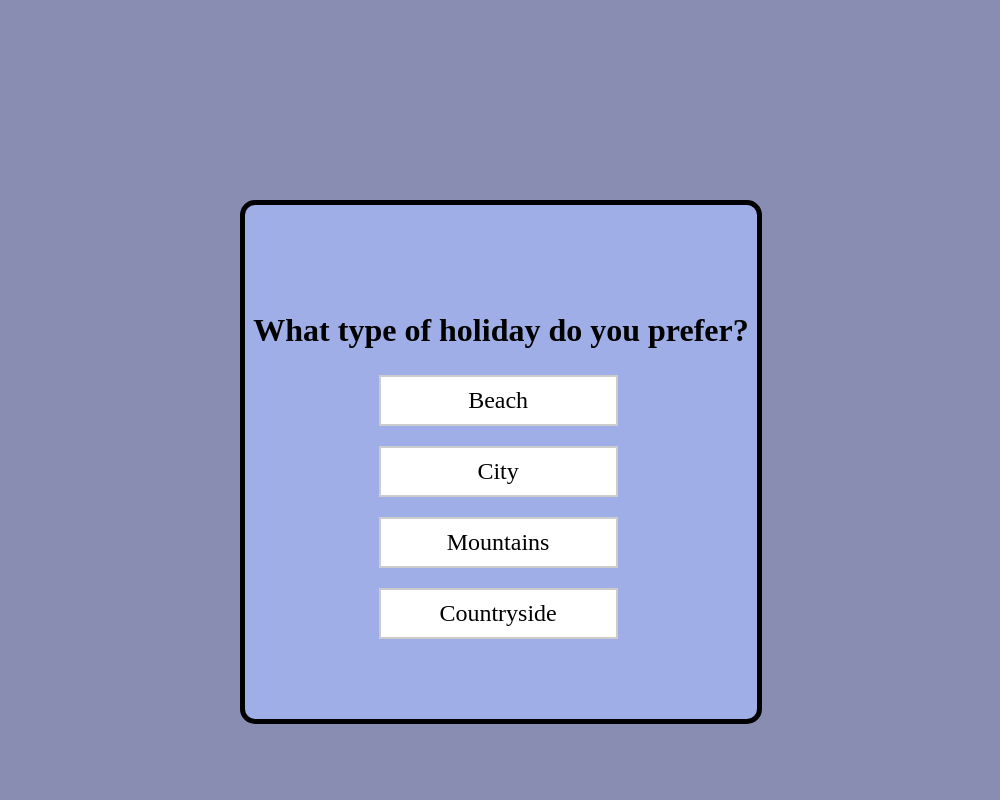
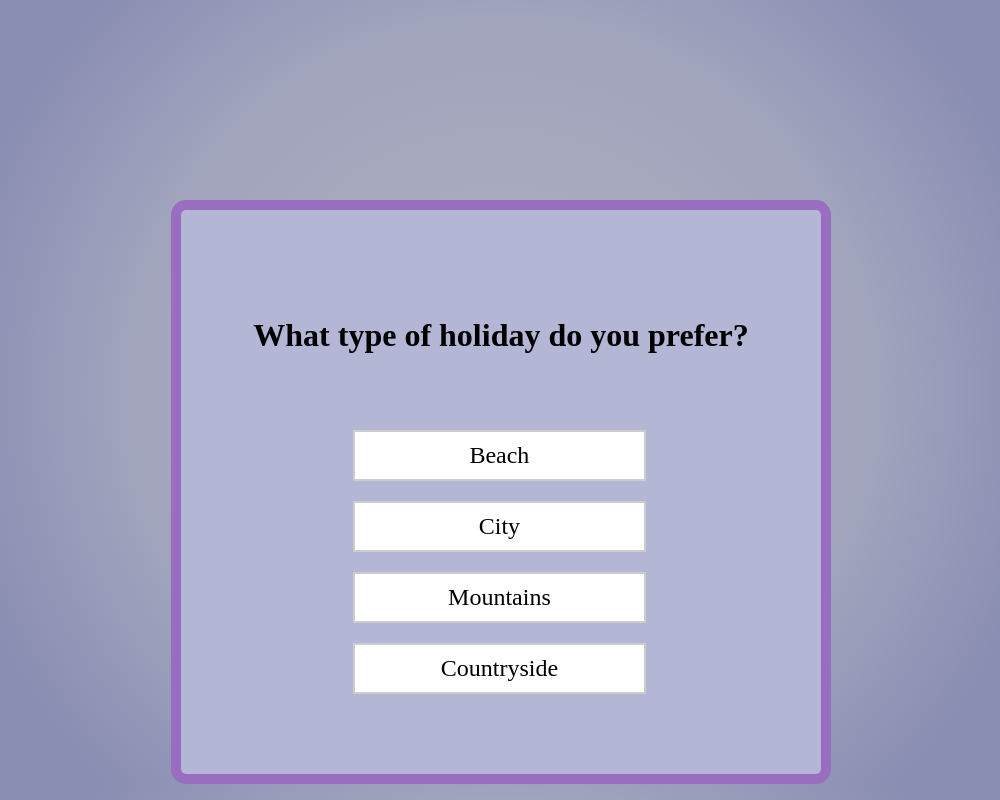
Before and after one commit to latifahassan/thePerfectTrip, a React (Vite) app in the folder ThePerfectTrip/: page /questionnaire in a window 1280 px wide. Shown: the whole page, without its empty margins (139-1139 px from the left). Built offline with nearby package versions, Linux system fonts and the light colour scheme.

Commit message:
worked on the questionnaire css

```diff
--- a/ThePerfectTrip/src/components/Questionnaire.css
+++ b/ThePerfectTrip/src/components/Questionnaire.css
@@ -1,6 +1,3 @@
 body {
-    background-image: radial-gradient(circle, #898db2, #898db2, #898db2, #898db2, #898db2);
+    background-image: radial-gradient(circle, #d0d2e4, #a8aabe, #a1a4bd, #898db2, #898db2);
 }
-.card {
-    background-image: radial-gradient(circle, #99aad9, rgb(132, 145, 189), #5d6cb6, #717acc, #272966);
-}
--- a/ThePerfectTrip/src/components/Questionnaire.jsx
+++ b/ThePerfectTrip/src/components/Questionnaire.jsx
@@ -83,18 +83,26 @@
    // ...
    return (
     <div className='card' style={{
-    width: '40%', // Adjust the width to your preference
-    height: '100%', // Set the height to 50% of the viewport height
-    border: '5px solid #000',
+      width: '50%', // Adjust the width to your preference
+      height: '50%', // Set the height to 50% of the viewport height
+      border: '10px solid #996dc0',
       borderRadius: '15px',
       margin: 'auto',
       marginTop: '200px',
-    background: '#9faee6',
+      background:'#b3b6d4',
       paddingBottom: '80px',
-    paddingTop: '80px',
-  }}>
+      paddingTop: '30px',
+      transition: 'transform 0.2s ease-in-out',
+    }}
+    onMouseEnter={(e) => {
+      e.currentTarget.style.transform = 'scale(1.05)'; // Scale up on hover
+    }}
+    onMouseLeave={(e) => {
+      e.currentTarget.style.transform = 'scale(1)'; // Return to normal scale
+    }}
+    >
       <div>
-      <h2 style={{ fontSize: '2rem', textAlign: 'center' }}>{question}</h2>
+        <h2 style={{ fontSize: '2rem', textAlign: 'center',paddingTop:'50px' }}>{question}</h2>
         <div
           style={{
             display: 'grid',
@@ -102,6 +110,7 @@
             gridColumnGap: '10px', // Add gap between options horizontally (adjust as needed)
             width: '40%', // Adjust the width of the options
             margin: 'auto',
+            paddingTop: '50px',
           }}
         >
           {options.map((option, index) => (
```
Lines whose indentation alone changed are shown as unchanged.
